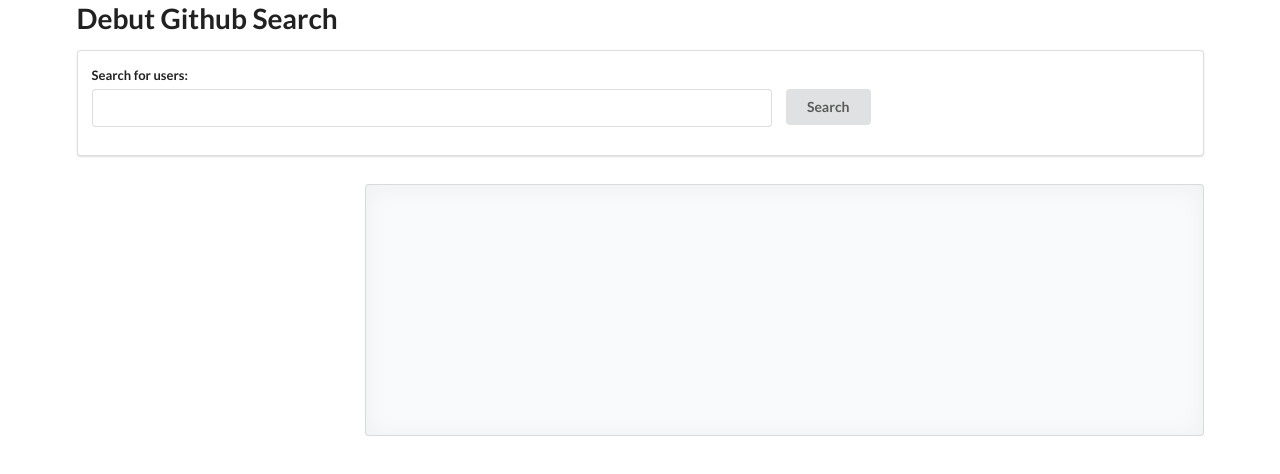
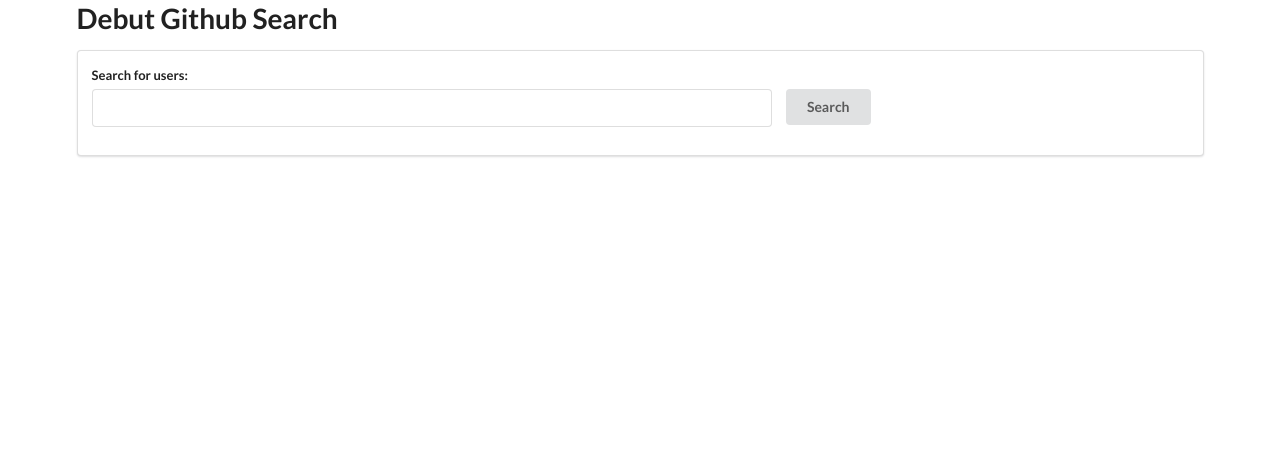
Before and after one commit to sengeezer/gh-search, a React (Create React App) app: page / in a window 1280 px wide. Shown: the top 474 px of the page. Built offline with nearby package versions, Linux system fonts and the light colour scheme.

Commit message:
Small styling adjustment

```diff
--- a/src/components/UserInfo.js
+++ b/src/components/UserInfo.js
@@ -3,7 +3,7 @@
 const UserInfo = ({ user }) => {
   if (!user) {
     return (
-      <div className="ui placeholder segment">
+      <div>
         {/* Please make a selection */}
       </div>
     );
```
